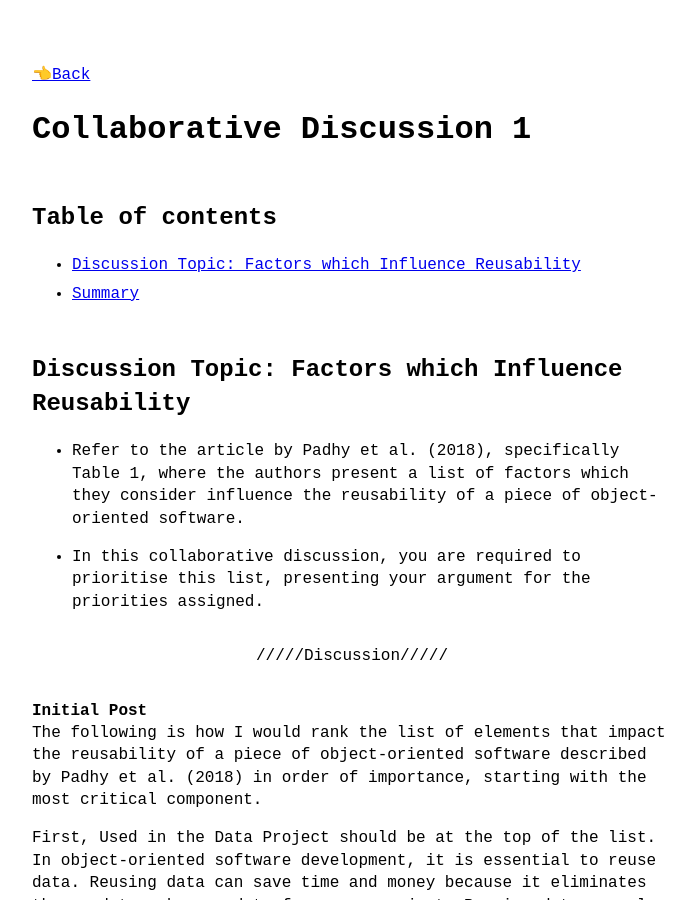
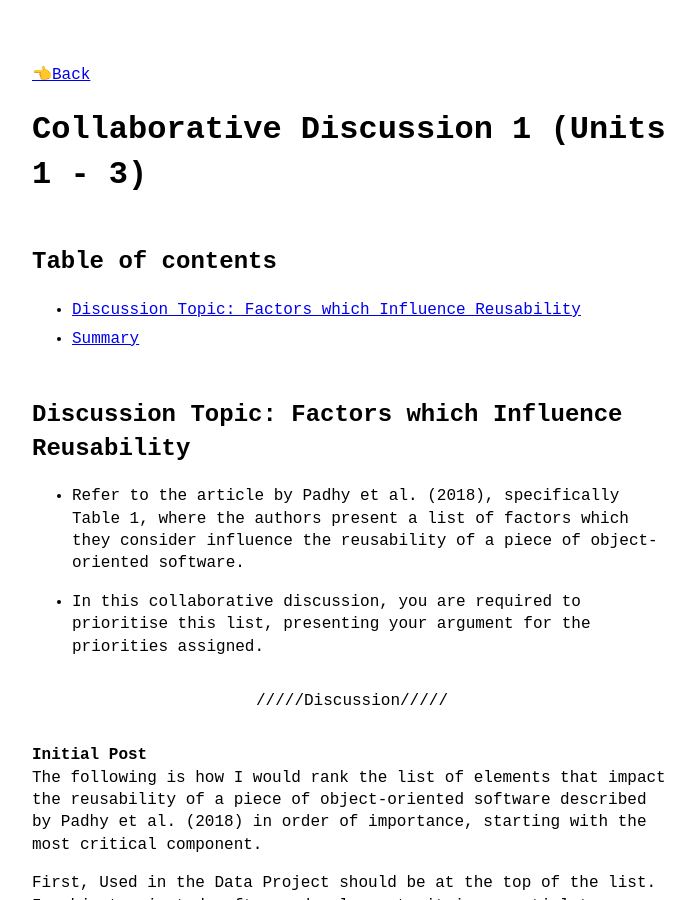
Before and after one commit to nkosi-tauro/essex-eportfolio-old, a Jekyll site: the page built from module_oop/colab1.md, in a window 1280 px wide and 900 px high. Shown: the whole window, without its empty margins (288-983 px from the left). Built offline with Jekyll 4.4.1, drawn with Linux system fonts in a browser that asks for light colours.

Commit message:
update header

```diff
--- a/module_oop/colab1.md
+++ b/module_oop/colab1.md
@@ -1,6 +1,6 @@
 ---
 layout: page
-title: "Collaborative Discussion 1"
+title: "Collaborative Discussion 1 (Units 1 - 3)"
 permalink: module_oop/colab1/
 ---
 
```
